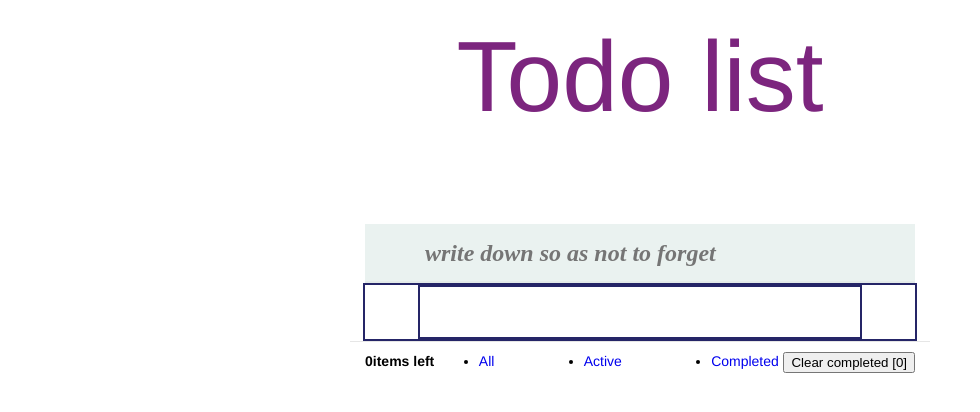
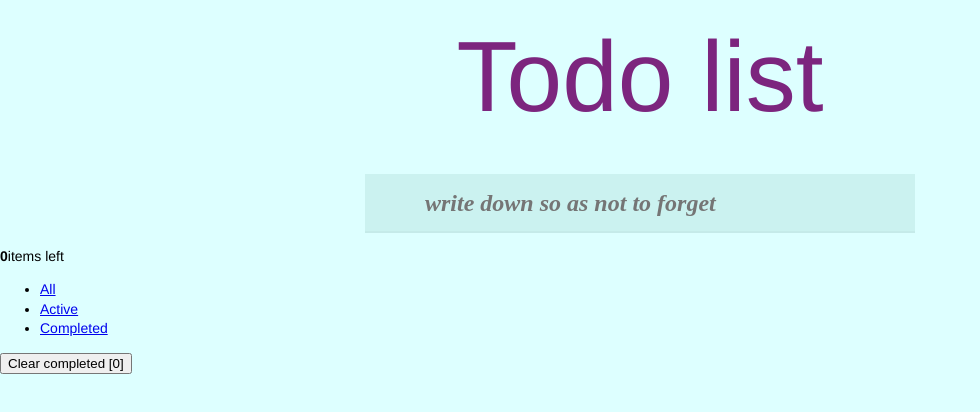
Before and after one commit to Varfolomeev-Ilya/toDo-on-React, a React (Create React App) app: page / in a window 1280 px wide. Shown: the top 412 px of the page, without its empty margins (0-980 px from the left). Built offline with nearby package versions, Linux system fonts and the light colour scheme.

Commit message:
create localStorage item

```diff
--- a/package.json
+++ b/package.json
@@ -9,6 +9,7 @@
     "react": "^17.0.1",
     "react-dom": "^17.0.1",
     "react-scripts": "4.0.2",
+    "styled-components": "^5.2.1",
     "web-vitals": "^1.1.0"
   },
   "scripts": {
--- a/src/App.js
+++ b/src/App.js
@@ -1,20 +1,53 @@
+import React from 'react';
 import './styles.css';
 import SectionComponents from './components/body/SectionComponents';
 import HeaderComponents from './components/header/HeaderComponents';
 import FooterComponents from './components/footer/FooterComponents';
-import InputComponents from './components/header/InputComponents';
+import TodoInput from './components/header/TodoInput';
+import ContextToDo from './components/contexts/ContextToDo';
 
 
-function App() {
+class App extends React.Component {
+  constructor() {
+    super();
+    this.state = {
+      value: '' ,
+      toDos: [] } ;
+  }
 
+  handleChange = event => {
+    this.setState({value: event.target.value});
+
+  }
+
+  handleSubmit = (event) => {
+    event.preventDefault();
+  }
+
+
+  onKeyPressEnter = (event) => {
+    if(event.keyCode === 13) {
+      const toDo = {todoValue : this.state.value}
+      const toDoText = this.state.toDos.push(toDo);
+      localStorage.setItem('todo', JSON.stringify(toDoText));
+
+    }
+  }
+
+  render() {
     return (
       <div className="App">
+      <ContextToDo.Provider value={this.state.value}/>
         <HeaderComponents/>
-        <InputComponents/>
+          <TodoInput onChange={this.handleChange}
+            onSubmit={this.handleSubmit}
+            onKeyDown={this.onKeyPressEnter}
+          />
           <SectionComponents/>
           <FooterComponents/>
       </div>
     );
   }
+}
 
 export default App;
--- a/src/components/body/SectionComponents.jsx
+++ b/src/components/body/SectionComponents.jsx
@@ -1,18 +1,20 @@
 import React from 'react';
 
-const SectionComponents = () => {
+class SectionComponents extends React.Component {
 
 
-
+  render() {
   return (
     <div>
       <section className="todo__Body" id="main" >
           <label for="toggle-all"/>
           <ul className="todo-list">
+
           </ul>
       </section>
     </div>
   );
+  }
 }
 
 export default SectionComponents;
--- a/src/components/checkbox/CheckboxComponents.jsx
+++ b/src/components/checkbox/CheckboxComponents.jsx
@@ -2,7 +2,7 @@ import React from 'react';
 import styled from 'styled-components';
 
 const Label = styled.label`
-displplay: flex;
+display: flex;
 margin: 0 auto;
 `;
 
@@ -10,6 +10,7 @@ const Input = styled.input`
  width: 15px;
  height: 15px;
  margin: 0 auto;
+ position: absolute;
 `;
 
 class CheckboxComponents extends React.Component {
--- /dev/null
+++ b/src/components/contexts/ContextToDo.jsx
@@ -0,0 +1,5 @@
+import React from 'react';
+const ContextToDo = React.createContext();
+
+
+export default ContextToDo;
--- a/src/components/header/InputComponents.jsx
+++ b/src/components/header/TodoInput.jsx
@@ -1,5 +1,7 @@
-import React from 'react'
-import styled from 'styled-components'
+import React from 'react';
+import styled from 'styled-components';
+import ContextToDo from '../../components/contexts/ContextToDo';
+
 
 const Input = styled.input`
   padding: 16px 16px 16px 60px;
@@ -23,24 +25,18 @@ const Label = styled.label`
   background-color: #12745615;
 `;
 
-class InputComponents extends React.Component {
-  constructor() {
-  super();
-  this.state = {value: ''};
-  }
+class TodoInput extends React.Component {
+  static contextType = ContextToDo;
 
-  handleChange(event) {
-    this.setState({value: event.target.value});
-  }
 
   render() {
     return (
-      <form onSubmit={this.handleSubmit}>
+      <form onSubmit={this.props.onSubmit}>
         <Label>
           <Input type="text"
-          value={this.state.value}
-          onChange={this.handleChange.bind(this)}
           placeholder="write down so as not to forget"
+          onChange={this.props.onChange}
+          onKeyDown={this.props.onKeyDown}
           />
         </Label>
       </form>
@@ -48,4 +44,4 @@ class InputComponents extends React.Component {
   }
 }
 
-export default InputComponents;
+export default TodoInput;
--- a/src/styles.css
+++ b/src/styles.css
@@ -1,104 +1,6 @@
-body {
-  /* background-color: rgb(221, 355, 814); */
+ body {
+  background-color: rgb(221, 355, 814);
   font: 14px 'Helvetica Neue', Helvetica, Arial, sans-serif;
   line-height: 1.4em;
   font-weight: 300;
 }
-
-/* header-styles */
-.todo__Header {
-  display: flex;
-  align-items: center;
-  justify-content: center;
-  margin: 0 auto;
-  width: 550px;
-  height: auto;
-  margin-bottom: 25px;
-}
-
-.Header__title {
-  text-align: center;
-  color: #916291;
-}
-
-h1 {
-  padding-bottom: 50px;
-}
-
-.new-todo {
-  padding: 16px 16px 16px 60px;
-  width: 400px;
-  height: 50px;
-  margin: 0 auto;
-  font-size: 24px;
-  line-height: 1.4em;
-  border: 2px solid #252567;
-}
-
-/*body-styles*/
-
-.todo__Body {
-  max-width: 550px;
-  margin: 0 auto;
-  display: flex;
-  justify-content: flex-start;
-  align-items: center;
-  position: relative;
-  border: 2px solid #252567;
-}
-
-.toggle-all {
-  color: #000;
-  /* width: 1px;
-  height: 1px; */
-  border: none;
-  /* opacity: 0; */
-  position: absolute;
-  right: 100%;
-  bottom: 100%;
-}
-
-.todo-list {
-  width: 400px;
-  height: 50px;
-  margin: 0 auto;
-  font-size: 24px;
-  line-height: 1.4em;
-  border: solid 2px #252567;
-
-}
-
-/* footer-styles */
-
-.todo__Footer {
-  color: #000;
-  padding: 10px 15px;
-  height: auto;
-  width: 550px;
-  margin: 0 auto;
-  text-align: center;
-  border-top: 1px solid #e6e6e6;
-  display: flex;
-  flex-direction: row;
-  align-self: center;
-  justify-content: space-around;
-}
-
-.todo-count {
-  float: left;
-  color: #000;
-  font-weight: 600;
-
-}
-
-.todo__Footer__filters  {
-  min-width: 300px;
-  display: flex;
-  flex-direction: row;
-  justify-content: space-between;
-  margin: 0 auto;
-}
-
-.selected, .active, .completed {
-  text-decoration: none;
-}
```
Also changed, not shown: src/components/header/NewTodo.jsx (added, +15 -0 lines), 1 other file (tests, documents, lock files or other folders). Lines whose indentation alone changed are shown as unchanged.
